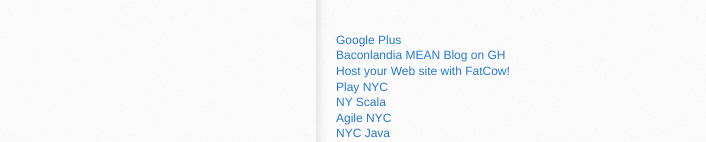
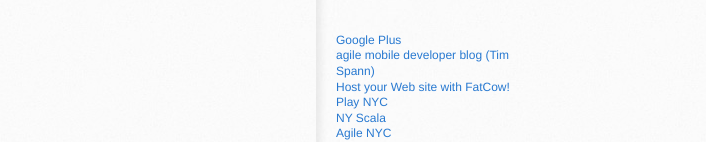
Before and after one commit to nxbdi/BaconLandiaMEAN, a plain HTML site: page index.html in a window 1280 px wide. Shown: the part 487-629 px from the top of the page, 574-1280 px from the left. Drawn offline with Linux system fonts and the light colour scheme.

Commit message:
Update index.html

```diff
--- a/index.html
+++ b/index.html
@@ -51,7 +51,7 @@
 <br>
 <a href="https://plus.google.com/118194475573137159914/posts/p/pub">Google Plus</a><br>
 
-<a href="http://nxbdi.github.io/BaconLandiaMEAN/">Baconlandia MEAN Blog on GH</a><br>
+<a href="http://www.agilemobiledeveloper.com/">agile mobile developer blog (Tim Spann)</a><br>
 
 <A HREF="http://www.fatcow.com/join/index.bml?AffID=685066&amp;LinkName=AgileMobileDeveloper">Host your Web site with FatCow!</A>
 <BR>
```
